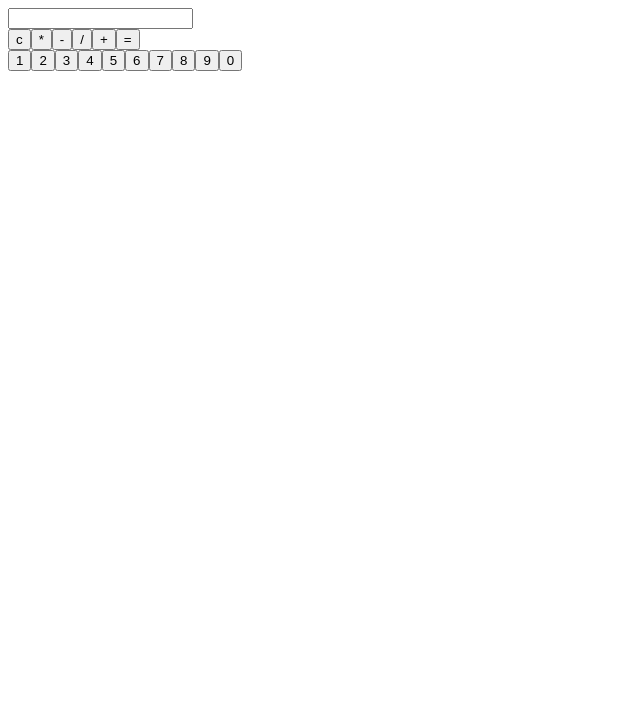
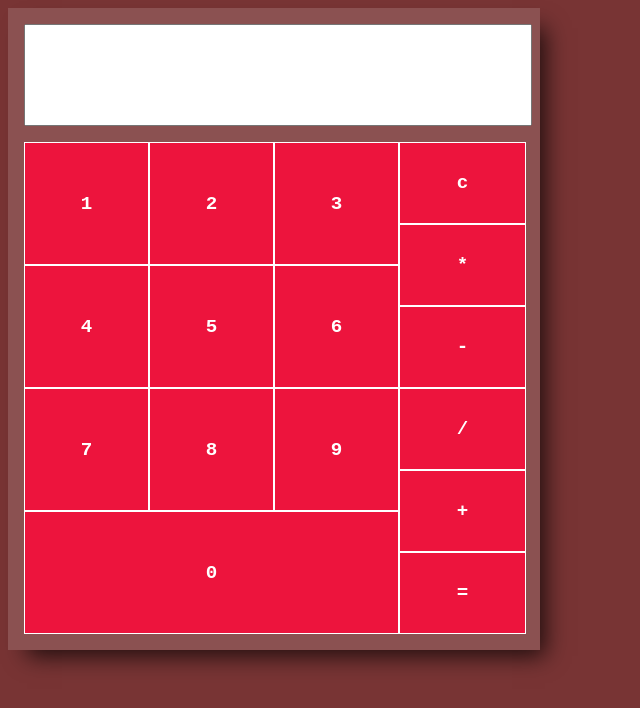
Before and after one commit to emysc/Calculator, a React (Vite) app in the folder calculator/: page / in a window 1280 px wide. Shown: the top 708 px of the page, without its empty margins (0-640 px from the left). Built offline with nearby package versions, Linux system fonts and the light colour scheme.

Commit message:
Putting some colors and css effects

```diff
--- /dev/null
+++ b/calculator/src/App.css
@@ -0,0 +1,29 @@
+html {
+    background-color: #783434;
+}
+
+.container {
+  display: flex;
+  flex-wrap: wrap;
+  justify-content: center;
+  padding: 1rem;
+  max-width: 500px;
+  background-color: #ffffff24;
+  box-shadow: 12px 13px 22px -7px rgba(0, 0, 0, 0.75);
+  -webkit-box-shadow: 12px 13px 22px -7px rgba(0, 0, 0, 0.75);
+  -moz-box-shadow: 12px 13px 22px -7px rgba(0, 0, 0, 0.75);
+}
+
+.numbers_container {
+  display: flex;
+  flex-wrap: wrap;
+  width: 75%;
+  height: auto;
+  margin-top: 1rem;
+}
+
+.ops_container {
+  width: 25%;
+  height: auto;
+  margin-top: 1rem;
+}
--- a/calculator/src/App.tsx
+++ b/calculator/src/App.tsx
@@ -1,35 +1,23 @@
 import { useState } from "react";
 import ButtonsOperations from "./components/ButtonsOperations";
 import Calculation from "./components/Calculation";
-import Total from "./components/Total";
+import "./App.css";
 
 function App() {
   const [name, setName] = useState<string>("");
 
   function receber(x: any, y: string) {
-    if (x==="=") {
-      setName(Number(name).toString())
-    }else{
+    if (x === "=") {
+      setName(Number(name).toString());
+    } else {
       setName(name + x);
-
     }
-    console.log(x);
   }
 
   return (
-    <div>
-      <Total />
+    <div className="container">
       <Calculation i={name} />
-      <br />
-      <div>
-        <ButtonsOperations operation="c" aoclicar={receber} />
-        <ButtonsOperations operation="*" aoclicar={receber} />
-        <ButtonsOperations operation="-" aoclicar={receber} />
-        <ButtonsOperations operation="/" aoclicar={receber} />
-        <ButtonsOperations operation="+" aoclicar={receber} />
-        <ButtonsOperations operation="=" aoclicar={receber} />
-      </div>
-      <div>
+      <div className="numbers_container">
         <ButtonsOperations operation="1" aoclicar={receber} />
         <ButtonsOperations operation="2" aoclicar={receber} />
         <ButtonsOperations operation="3" aoclicar={receber} />
@@ -41,6 +29,14 @@ function App() {
         <ButtonsOperations operation="9" aoclicar={receber} />
         <ButtonsOperations operation="0" aoclicar={receber} />
       </div>
+      <div className="ops_container">
+        <ButtonsOperations operation="c" aoclicar={receber} />
+        <ButtonsOperations operation="*" aoclicar={receber} />
+        <ButtonsOperations operation="-" aoclicar={receber} />
+        <ButtonsOperations operation="/" aoclicar={receber} />
+        <ButtonsOperations operation="+" aoclicar={receber} />
+        <ButtonsOperations operation="=" aoclicar={receber} />
+      </div>
     </div>
   );
 }
--- /dev/null
+++ b/calculator/src/components/ButtonsOperations.css
@@ -0,0 +1,33 @@
+.btn {
+  flex-grow: 1;
+  display: flex;
+  align-items: center;
+  justify-content: center;
+  background-color: #ed143d;
+  border: 1px solid white;
+  color: white;
+  font-family: "Courier New", Courier, monospace;
+  font-size: larger;
+  font-weight: bold;
+}
+
+.btn:hover {
+    background-color: #ed143dc7;
+    cursor: pointer;
+}
+
+.numbers_container .btn {
+  height: calc(100% * (1 / 4) - 2px);
+  width: calc(100% * (1 / 3) - 2px);
+}
+
+.numbers_container .operation {
+}
+
+.ops_container .btn {
+  height: 80px;
+  width: calc((100% * 1));
+}
+
+.ops_container .operation {
+}
--- a/calculator/src/components/ButtonsOperations.tsx
+++ b/calculator/src/components/ButtonsOperations.tsx
@@ -1,18 +1,10 @@
-import { useState } from "react";
+import "./ButtonsOperations.css";
 
 function ButtonsOperations(props: { operation: string; aoclicar: any }) {
   return (
-    <>
-      <button
-        className="operation"
-        type="submit"
-        value={props.operation}
-        onClick={(e) => props.aoclicar(props.operation, e)}
-      >
-        {props.operation}
-        {/* // onClick={(e) => props.aoclicar(props.operation,e)}> */}
-      </button>
-    </>
+    <div className="btn" onClick={(e) => props.aoclicar(props.operation, e)}>
+      <p className="operation">{props.operation}</p>
+    </div>
   );
 }
 
--- /dev/null
+++ b/calculator/src/components/Calculation.css
@@ -0,0 +1,13 @@
+.output {
+  width: 100%;
+  height: auto;
+}
+
+.output input {
+  width: 100%;
+  height: 5em;
+  font-family: "Courier New", Courier, monospace;
+  font-size: larger;
+  font-weight: bold;
+  color: black;
+}
--- a/calculator/src/components/Calculation.tsx
+++ b/calculator/src/components/Calculation.tsx
@@ -1,10 +1,10 @@
-import React from "react";
+import './Calculation.css';
 
 function Calculation(props: { i: any }) {
   return (
-    <>
-        <input type="text" value={props.i.toString()} readOnly></input>
-    </>
+    <div className="output">
+      <input type="text" value={props.i.toString()} readOnly></input>
+    </div>
   );
 }
 
--- a/calculator/src/components/Total.tsx
+++ /dev/null
@@ -1,10 +0,0 @@
-import { useState } from "react";
-
-function Total(x: any ) {
-
-  return (
-    <div>
-    </div>
-  );
-}
-export default Total;
```
